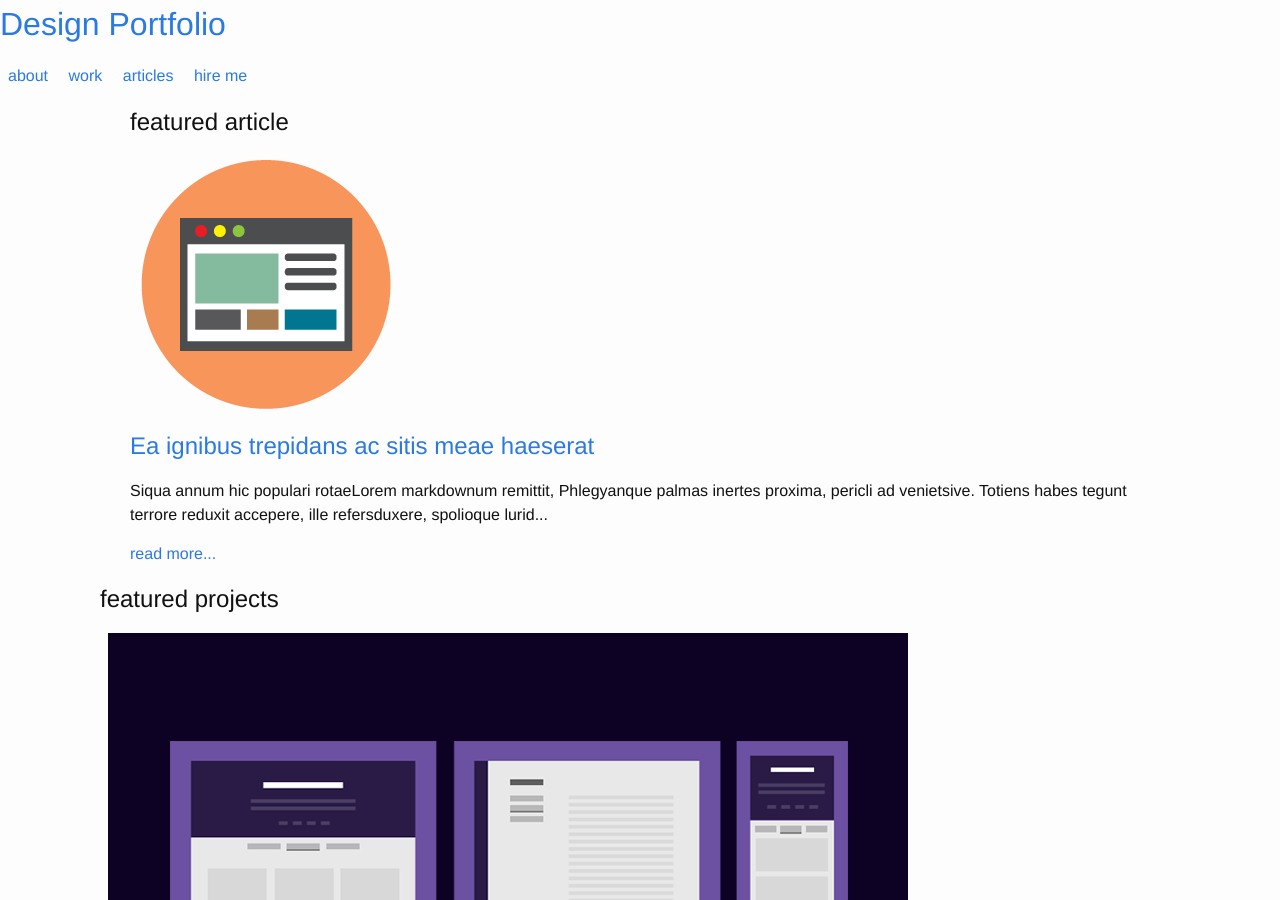
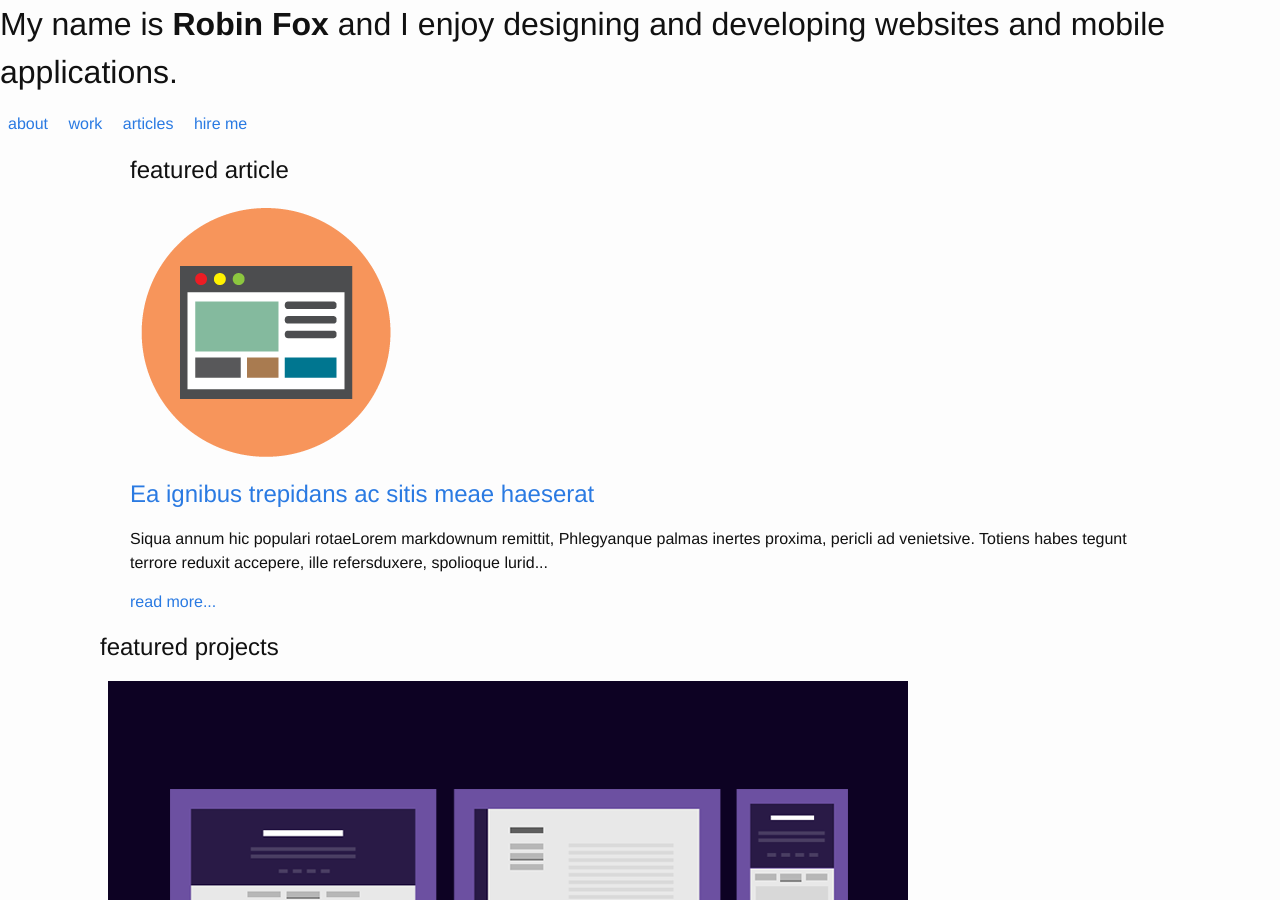
Before and after one commit to smugfox/smugfox, a Jekyll site: the page built from index.html, in a window 1280 px wide and 900 px high. Built offline with Jekyll 4.4.1, drawn with Linux system fonts in a browser that asks for light colours.

Commit message:
Working on header area, as well as it's CSS

```diff
--- a/_includes/header.html
+++ b/_includes/header.html
@@ -1,6 +1,9 @@
-<header>
-  <h1><a href="/">Design Portfolio</a></h1>
-  <nav>
+<header class="header--index">
+  <div class="container">
+    <h1 class="headline--index">
+      My name is <strong>Robin Fox</strong> and I enjoy designing and developing websites and mobile applications.
+    </h1>
+    <nav class="main-nav">
     <ul>
       {% for link in site.links %}
         <li>
@@ -9,4 +12,5 @@
       {% endfor %}
     </ul>
   </nav>
+  </div>
 </header>
```
